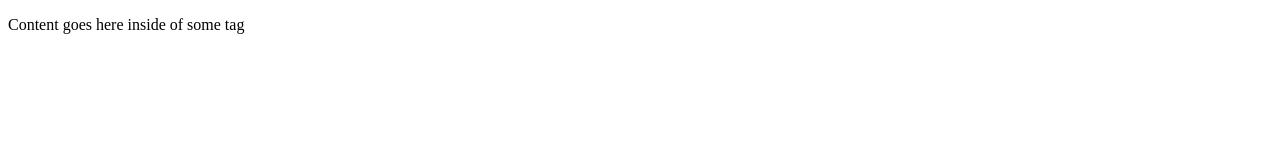
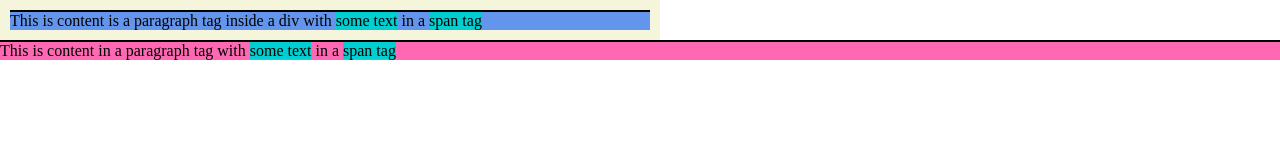
Before and after one commit to eh258817/Week03, a plain HTML site: page index.html in a window 1280 px wide. Drawn offline with Linux system fonts and the light colour scheme.

Commit message:
fixed
was missing a >

```diff
--- a/index.html
+++ b/index.html
@@ -3,8 +3,12 @@
     <head>
         <title>My page title</title>
         <meta name="viewport" content="width=device-width, initial-scale=1.0">
+        <link href="styles/main.css" rel="stylesheet" type="text/css">
     </head>
     <body>
-        <p>Content goes here inside of some tag</p>
+        <div>
+            <p>This is content is a paragraph tag inside a div with <span> some text</span> in a <span>span tag</span></p>
+        </div>
+        <p>This is content in a paragraph tag with <span>some text</span> in a <span>span tag</span></p>
     </body>
 </html>
```
